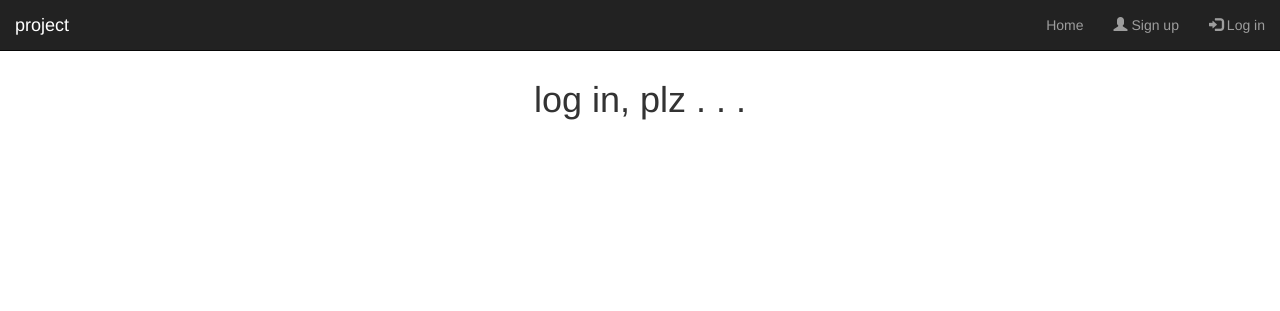
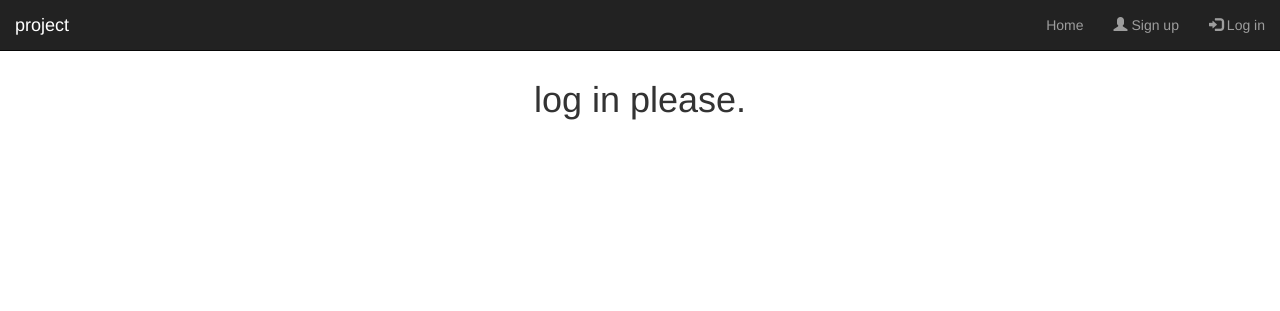
Before and after one commit to sachnaror/user_login_and_register, a Django app: template user/templates/user/index.html in a window 1280 px wide. Shown: the top 311 px of the page. Run offline with Django 5.2, Linux system fonts and the light colour scheme; the template is opened without the code that fills it, so the values that code supplies are empty; some libraries are stand-ins or nearby versions.

Commit message:
typing commit message is most boring part

```diff
--- a/user/templates/user/index.html
+++ b/user/templates/user/index.html
@@ -88,7 +88,7 @@
 	{% if user.is_authenticated %}
 	<center><h1>welcome back {{user.username}}!</h1></center>
 	{% else %}
-	<center><h1>log in, plz . . .</h1></center>
+	<center><h1>log in please.</h1></center>
 	{% endif %}
 	{% endblock %}
 </div>
```
